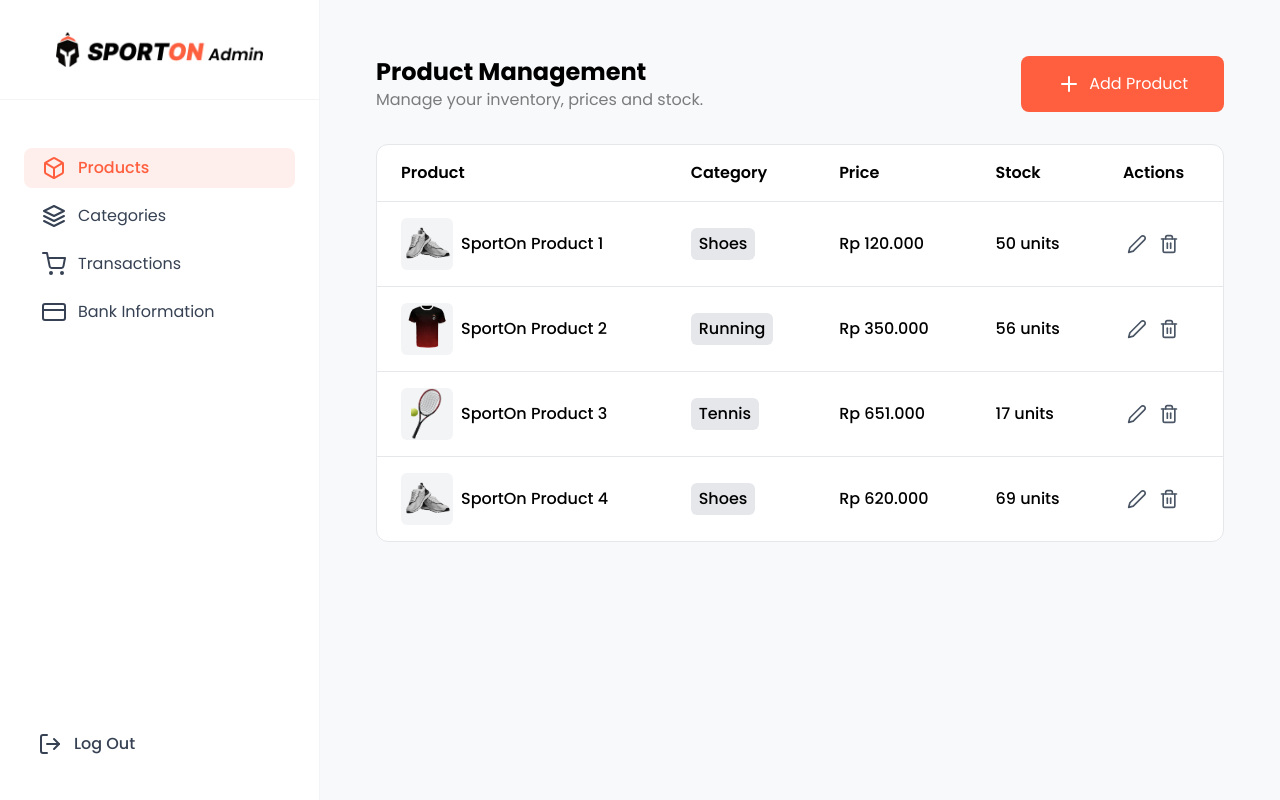
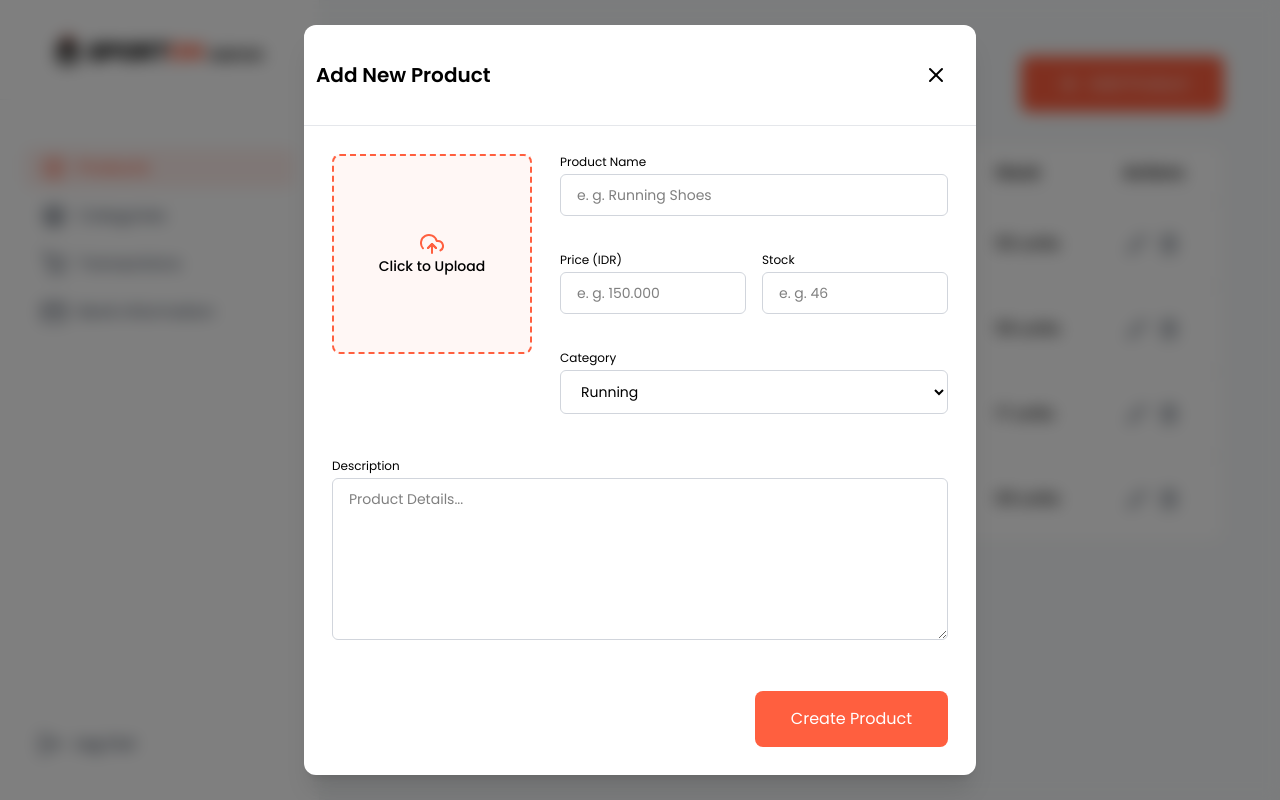
Before and after one commit to nopehars/sporton-fe-vercel-deploy, a Next.js app: page /admin/products in a window 1280 px wide. Both pictures are taken after a click on the button "Add Product". Built offline with nearby package versions, Linux system fonts and the light colour scheme.

Commit message:
feat(dashboard): add product management and ui components

```diff
--- a/app/(dashboard)/admin/products/page.tsx
+++ b/app/(dashboard)/admin/products/page.tsx
@@ -1,8 +1,16 @@
+'use client';
 import Button from '@/app/(landing)/components/ui/button';
 import { FiPlus } from 'react-icons/fi';
 import ProductTable from '../../components/products/product-table';
+import ProductModal from '../../components/products/product-modal';
+import { useState } from 'react';
 
 const ProductManagement = () => {
+  const [isOpen, setIsOpen] = useState(false);
+  const handleCloseModal = () => {
+    setIsOpen(false);
+  };
+
   return (
     <div>
       <div className="flex justify-between items-center mb-8">
@@ -10,12 +18,19 @@ const ProductManagement = () => {
           <h1 className="text-2xl font-bold">Product Management</h1>
           <p className="opacity-50">Manage your inventory, prices and stock.</p>
         </div>
-        <Button className="rounded-lg">
+        <Button
+          className="rounded-lg"
+          onClick={() => setIsOpen(true)}
+        >
           <FiPlus size={24} />
           Add Product
         </Button>
       </div>
       <ProductTable />
+      <ProductModal
+        isOpen={isOpen}
+        onClose={handleCloseModal}
+      />
     </div>
   );
 };
--- /dev/null
+++ b/app/(dashboard)/components/products/product-modal.tsx
@@ -0,0 +1,97 @@
+import Button from '@/app/(landing)/components/ui/button';
+import Modal from '../ui/modal';
+import ImageUploadPreview from '../ui/image-upload-preview';
+import { useState } from 'react';
+type TProductModalProps = {
+  isOpen: boolean;
+  onClose: () => void;
+};
+
+const ProductModal = ({ isOpen, onClose }: TProductModalProps) => {
+  const [imageFile, setImageFile] = useState<File | null>(null);
+  const [imagePreview, setImagePreview] = useState<string | null>(null);
+
+
+
+  return (
+    <Modal
+      isOpen={isOpen}
+      onClose={onClose}
+      title="Add New Product"
+    >
+      <div className="flex flex-col gap-6">
+        <div className="flex gap-7">
+          <div className="min-w-50">
+            <ImageUploadPreview
+              label="Product Image"
+              value={imagePreview}
+              onChange={(file) => {
+                setImageFile(file);
+                setImagePreview(URL.createObjectURL(file));
+              }}
+            />
+          </div>
+          <div className="flex flex-col gap-4 w-full">
+            <div className="input-group-admin">
+              <label htmlFor="productName">Product Name</label>
+              <input
+                type="text"
+                id="productName"
+                name="productName"
+                placeholder="e. g. Running Shoes"
+              />
+            </div>
+            <div className="grid grid-cols-2 gap-4">
+              <div className="input-group-admin">
+                <label htmlFor="price">Price (IDR)</label>
+                <input
+                  type="number"
+                  id="price"
+                  name="price"
+                  placeholder="e. g. 150.000"
+                />
+              </div>
+              <div className="input-group-admin">
+                <label htmlFor="stock">Stock</label>
+                <input
+                  type="number"
+                  id="stock"
+                  name="stock"
+                  placeholder="e. g. 46"
+                />
+              </div>
+            </div>
+            <div className="input-group-admin">
+              <label htmlFor="category">Category</label>
+              <select
+                name="category"
+                id="category"
+              >
+                <option
+                  value=""
+                  disabled
+                >
+                  Select Category
+                </option>
+                <option value="running">Running</option>
+                <option value="football">Football</option>
+              </select>
+            </div>
+          </div>
+        </div>
+        <div className="input-group-admin">
+          <label htmlFor="description">Description</label>
+          <textarea
+            id="description"
+            name="description"
+            rows={7}
+            placeholder="Product Details..."
+          ></textarea>
+        </div>
+        <Button className="ml-auto rounded-lg">Create Product</Button>
+      </div>
+    </Modal>
+  );
+};
+
+export default ProductModal;
--- /dev/null
+++ b/app/(dashboard)/components/ui/image-upload-preview.tsx
@@ -0,0 +1,67 @@
+import Image from 'next/image';
+import { useRef } from 'react';
+import { FiEdit, FiUploadCloud } from 'react-icons/fi';
+
+type TImageUploadPreviewProps = {
+  label?: string;
+  value?: string | null;
+  onChange: (file: File) => void;
+  className?: string;
+};
+
+const ImageUploadPreview = ({ label, value, onChange, className }: TImageUploadPreviewProps) => {
+  const fileInputRef = useRef<HTMLInputElement | null>(null);
+
+  const handleImageClick = () => {
+    fileInputRef?.current?.click();
+  };
+
+  const handleFileChange = (e: React.ChangeEvent<HTMLInputElement>) => {
+    if (e.target.files && e.target.files[0]) {
+      const file = e.target.files[0];
+      onChange(file);
+    }
+  };
+
+  return (
+    <div className={className}>
+      <div
+        onClick={handleImageClick}
+        className="border-2 border-dashed border-primary bg-primary/5 rounded-lg h-50 flex flex-col justify-center items-center"
+      >
+        {value ? (
+          <div className="max-w-[190px] relative">
+            <Image
+              src={value}
+              alt="preview product"
+              className="w-full h-full object-cover"
+              width={190}
+              height={190}
+            />
+            <div className="opacity-0 hover:opacity-100 absolute top-0 left-0 flex z-50">
+              <FiEdit />
+              Change Image
+            </div>
+          </div>
+        ) : (
+          <>
+            <FiUploadCloud
+              className="text-primary"
+              size={24}
+            />
+            <span className="text-sm font-medium">Click to Upload</span>
+          </>
+        )}
+        <input
+          type="file"
+          ref={fileInputRef}
+          className="hidden"
+          accept="image/*"
+          onChange={handleFileChange}
+        />
+      </div>
+    </div>
+  );
+};
+
+export default ImageUploadPreview;
--- /dev/null
+++ b/app/(dashboard)/components/ui/modal.tsx
@@ -0,0 +1,35 @@
+import { FiX } from 'react-icons/fi';
+
+type TModalProps = {
+  isOpen: boolean;
+  onClose: () => void;
+  title: string;
+  children: React.ReactNode;
+};
+
+const Modal = ({ isOpen, onClose, title, children }: TModalProps) => {
+  if (!isOpen) return null;
+
+  return (
+    <div className="fixed inset-0 z-50 flex items-center justify-center p-4">
+      <div
+        className="absolute bg-black/50 backdrop-blur-sm transition-opacity w-full h-full"
+        onClick={onClose}
+      ></div>
+      <div className="relative bg-white rounded-xl w-full max-w-2xl shadow-xl">
+        <div className="flex justify-between items-center py-5.5 px-3 border-b border-gray-200">
+          <h3 className="font-semibold text-xl">{title}</h3>
+          <button
+            onClick={onClose}
+            className="p-4 rounded-full hover:bg-gray-100 cursor-pointer"
+          >
+            <FiX size={24} />
+          </button>
+        </div>
+        <div className="p-7">{children}</div>
+      </div>
+    </div>
+  );
+};
+
+export default Modal;
--- a/app/globals.css
+++ b/app/globals.css
@@ -46,3 +46,19 @@ body {
 .input-group textarea {
   @apply px-4 py-2.5 bg-gray-100 w-full focus:border focus:border-gray-400 outline-none text-sm;
 }
+
+/* INPUT GROUP ADMIN START */
+.input-group-admin {
+  @apply mb-5;
+}
+
+.input-group-admin label {
+  @apply block text-xs mb-1;
+}
+
+.input-group-admin input,
+.input-group-admin select,
+.input-group-admin textarea {
+  @apply px-4 py-2.5 w-full border border-gray-300 rounded-md focus:border-gray-500 outline-none text-sm;
+}
+/* INPUT GROUP ADMIN END */
```
